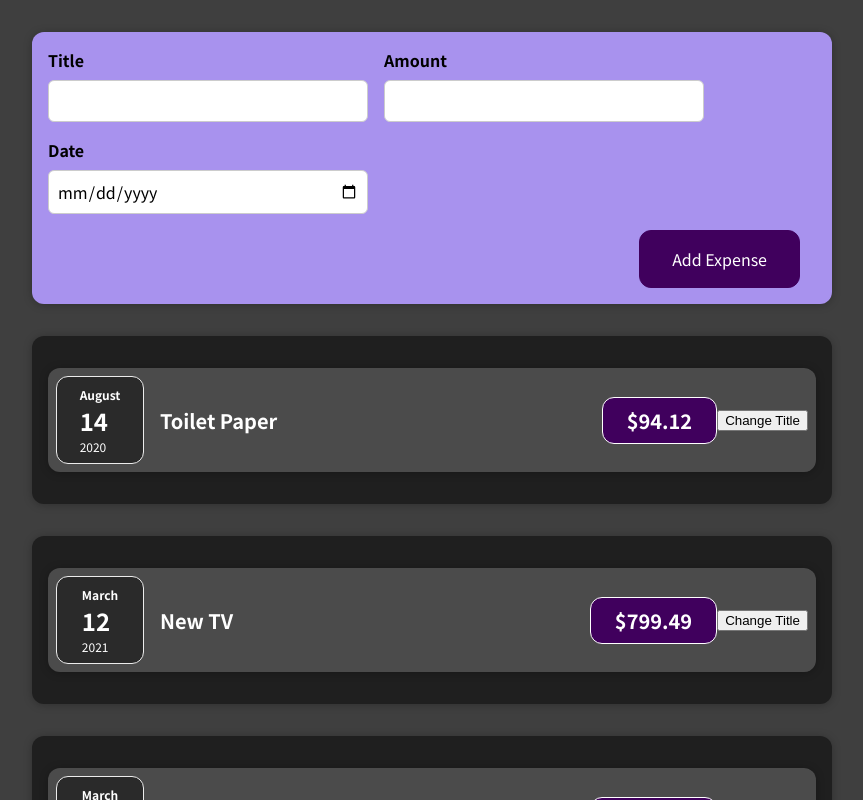
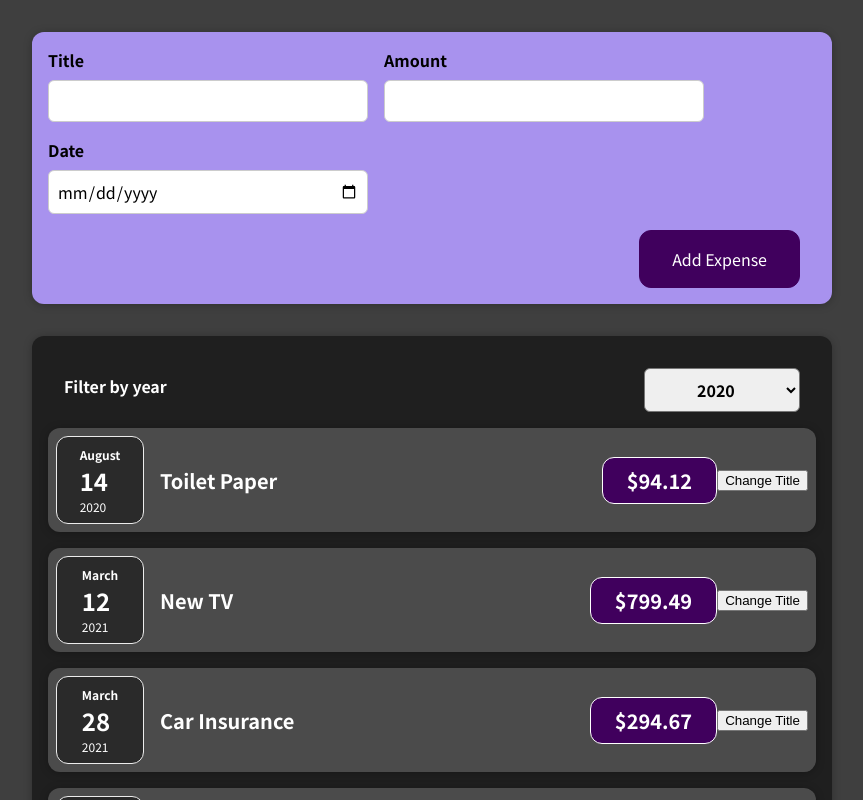
Before and after one commit to BGM6/expenseTracker, a React (Create React App) app: page / in a window 1280 px wide. Shown: the top 800 px of the page, without its empty margins (208-1071 px from the left). Built offline with nearby package versions, Linux system fonts and the light colour scheme.

Commit message:
added expenseFilter

```diff
--- a/src/App.js
+++ b/src/App.js
@@ -34,7 +34,7 @@
 	return (
 		<div>
 			<NewExpense onAddExpense={addExpenseHandler}/>
-			<Expense expenses={expenses}/>
+			<Expense items={expenses}/>
 		</div>
 	);
 };
--- a/src/components/Expense/Expense.js
+++ b/src/components/Expense/Expense.js
@@ -1,21 +1,46 @@
 import './expense.css';
-import React from 'react';
+import React, {useState} from 'react';
 
 import Card from '../UI/Card';
 import ExpenseItem from '../ExpenseItem/ExpenseItem';
+import ExpenseFilter from '../ExpenseFilter/ExpenseFilter';
 
-const Expense = ({expenses}) => {
-	const renderContent = expenses.map(({title, amount, date}) => {
-		return (
-			<Card className="expenses" key={title}>
-				<ExpenseItem title={title} amount={amount} date={date}/>
+const Expense = ({items}) => {
+	const [selectedYear, setSelectedYear] = useState('2020');
+
+	const selectedYearHandler = year => {
+		setSelectedYear(year);
+	};
+
+	console.log(selectedYear)
+	return (
+		<div>
+			<Card className="expenses">
+				<ExpenseFilter
+					selected={selectedYear}
+					getYear={selectedYearHandler}/>
+				<ExpenseItem
+					title={items[0].title}
+					amount={items[0].amount}
+					date={items[0].date}
+				/>
+				<ExpenseItem
+					title={items[1].title}
+					amount={items[1].amount}
+					date={items[1].date}
+				/>
+				<ExpenseItem
+					title={items[2].title}
+					amount={items[2].amount}
+					date={items[2].date}
+				/>
+				<ExpenseItem
+					title={items[3].title}
+					amount={items[3].amount}
+					date={items[3].date}
+				/>
 			</Card>
-		);
-	});
-	return (
-		<React.Fragment>
-			{renderContent}
-		</React.Fragment>
+		</div>
 	);
 };
 
--- /dev/null
+++ b/src/components/ExpenseFilter/ExpenseFilter.js
@@ -0,0 +1,27 @@
+import React from 'react';
+
+import './expenseFilter.css';
+
+const ExpensesFilter = ({getYear, selected}) => {
+	const onSelectChange = event => {
+		getYear(event.target.value)
+	};
+
+	return (
+		<div className="expenses-filter">
+			<div className="expenses-filter__control">
+				<label>Filter by year</label>
+				<select
+					value={selected}
+					onChange={onSelectChange}>
+					<option value="2022">2022</option>
+					<option value="2021">2021</option>
+					<option value="2020">2020</option>
+					<option value="2019">2019</option>
+				</select>
+			</div>
+		</div>
+	);
+};
+
+export default ExpensesFilter;
--- /dev/null
+++ b/src/components/ExpenseFilter/expenseFilter.css
@@ -0,0 +1,24 @@
+.expenses-filter {
+    color: white;
+    padding: 0 1rem;
+}
+
+.expenses-filter__control {
+    display: flex;
+    width: 100%;
+    align-items: center;
+    justify-content: space-between;
+    margin: 1rem 0;
+}
+
+.expenses-filter label {
+    font-weight: bold;
+    margin-bottom: 0.5rem;
+}
+
+.expenses-filter select {
+    font: inherit;
+    padding: 0.5rem 3rem;
+    font-weight: bold;
+    border-radius: 6px;
+}
```
Also changed, not shown: 1 other file (tests, documents, lock files or other folders).
